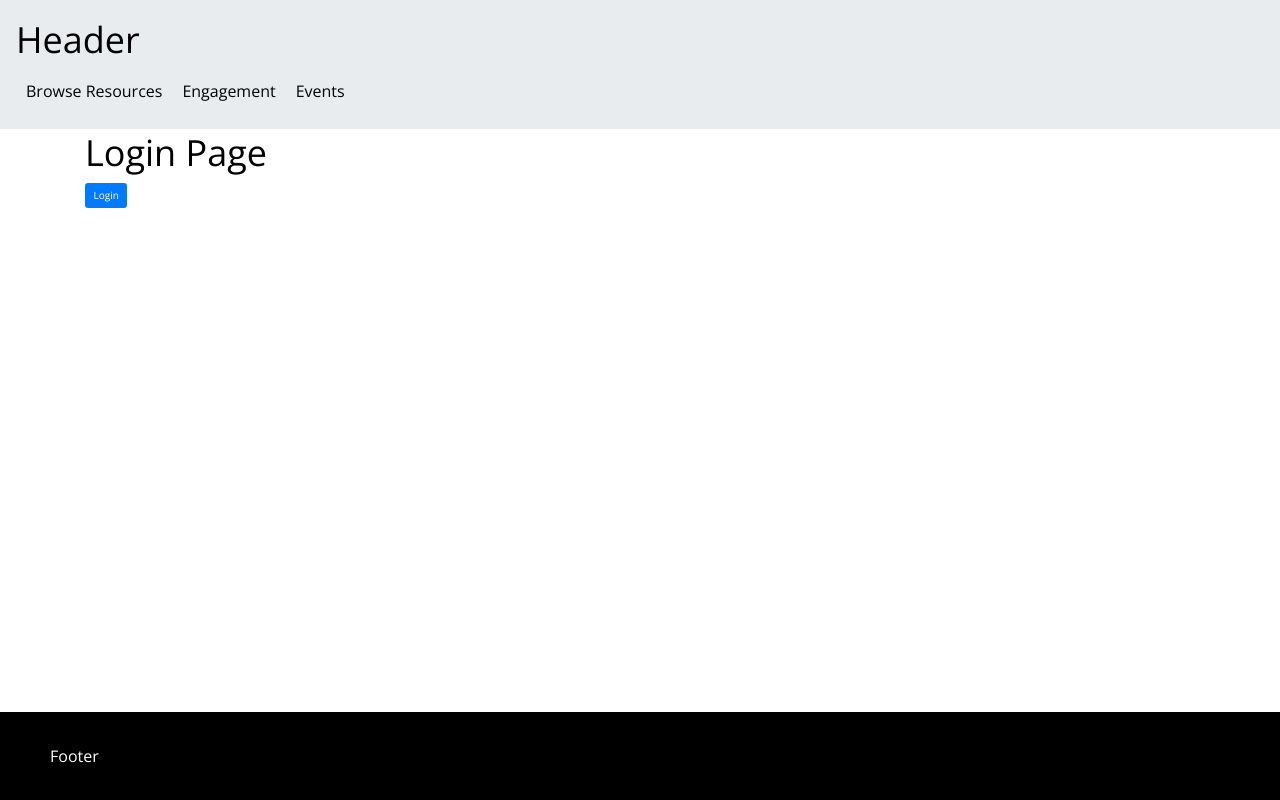
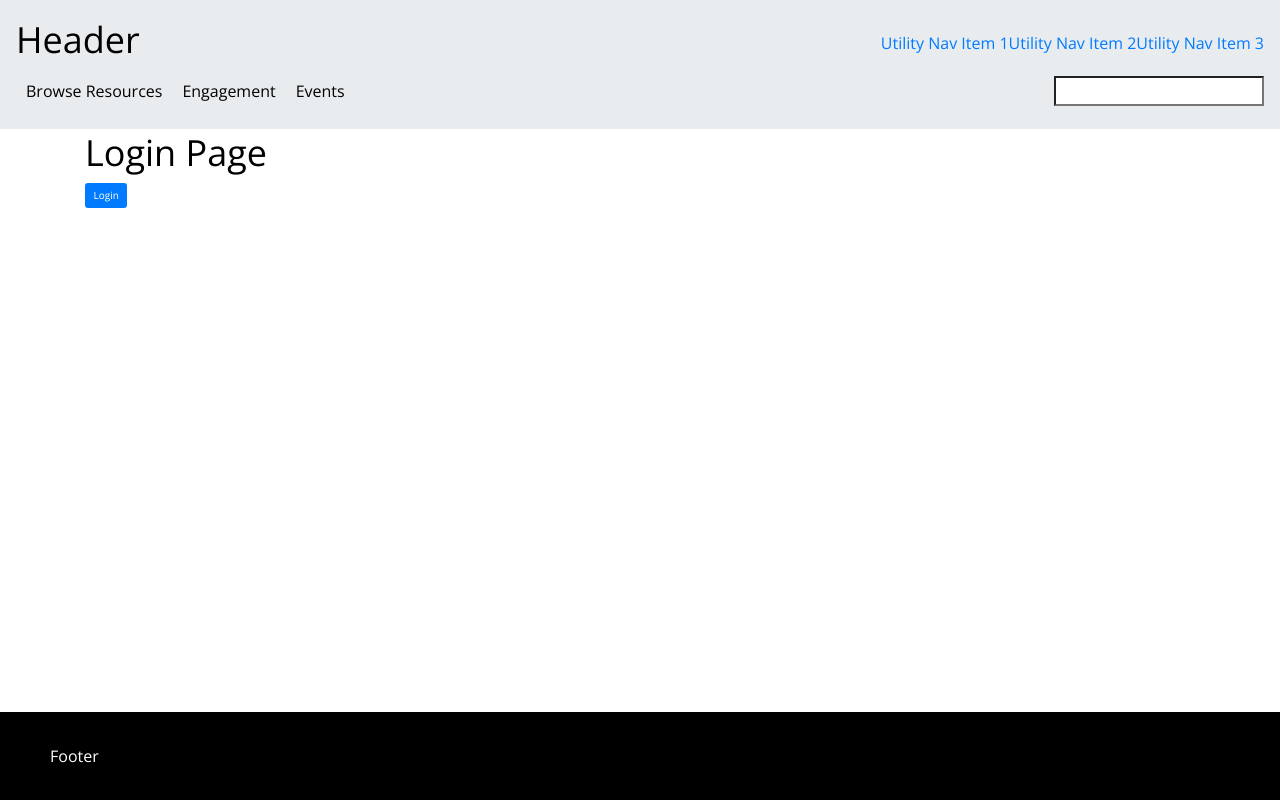
Before and after one commit to GrayStar/react-ts-boilerplate, a React (Create React App) app: page /login in a window 1280 px wide. Built offline with nearby package versions, Linux system fonts and the light colour scheme.

Commit message:
spot for utlitiy nav

```diff
--- a/src/components/header.tsx
+++ b/src/components/header.tsx
@@ -5,11 +5,17 @@ import { ThemeConfig } from '@/contexts/theme-context';
 import NavigationMain from '@/components/navigation-main';
 
 import colors from '@/jss/colors';
+import { Link } from 'react-router-dom';
 
 const useHeaderStyles = createUseStyles((theme: ThemeConfig) => ({
 	header: {
 		padding: 16,
 		backgroundColor: `${colors.gray200}`,
+	},
+	headerRow: {
+		display: 'flex',
+		alignItems: 'center',
+		justifyContent: 'space-between',
 	},
 }));
 
@@ -18,8 +24,18 @@ const Header: FC = () => {
 
 	return (
 		<header className={classes.header}>
-			<h1>Header</h1>
-			<NavigationMain />
+			<div className={classes.headerRow}>
+				<h1>Header</h1>
+				<nav>
+					<Link to="/utility-nav-1">Utility Nav Item 1</Link>
+					<Link to="/utility-nav-2">Utility Nav Item 2</Link>
+					<Link to="/utility-nav-3">Utility Nav Item 3</Link>
+				</nav>
+			</div>
+			<div className={classes.headerRow}>
+				<NavigationMain />
+				<input type="search" />
+			</div>
 		</header>
 	);
 };
--- a/src/components/navigation-sub.tsx
+++ b/src/components/navigation-sub.tsx
@@ -7,10 +7,14 @@ import colors from '@/jss/colors';
 
 const useNavigationSubStyles = createUseStyles({
 	navigationSub: {
+		display: 'flex',
+		overflowX: 'auto',
 		padding: '8px 16px',
-		display: 'flex',
 		backgroundColor: colors.white,
 		borderBottom: `1px solid ${colors.gray200}`,
+	},
+	subNavItem: {
+		whiteSpace: 'nowrap',
 	},
 });
 
@@ -31,7 +35,11 @@ const NavigationSub: FC<NavigationSubProps> = ({ navigationItems }) => {
 			{navigationItems.map(
 				(navigationItem: NavigationItem, index: number) => {
 					return (
-						<NavigationLink key={index} to={navigationItem.to}>
+						<NavigationLink
+							key={index}
+							to={navigationItem.to}
+							className={classes.subNavItem}
+						>
 							{navigationItem.title}
 						</NavigationLink>
 					);
```
